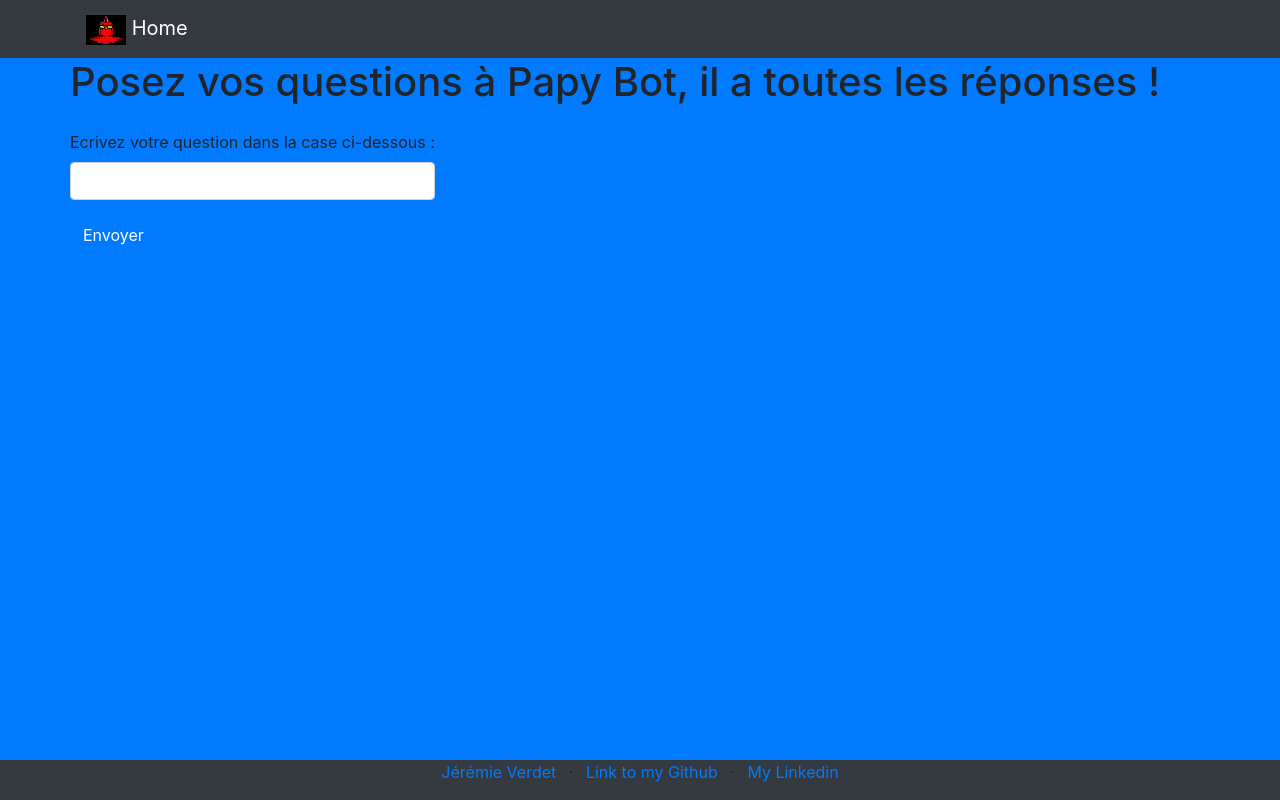
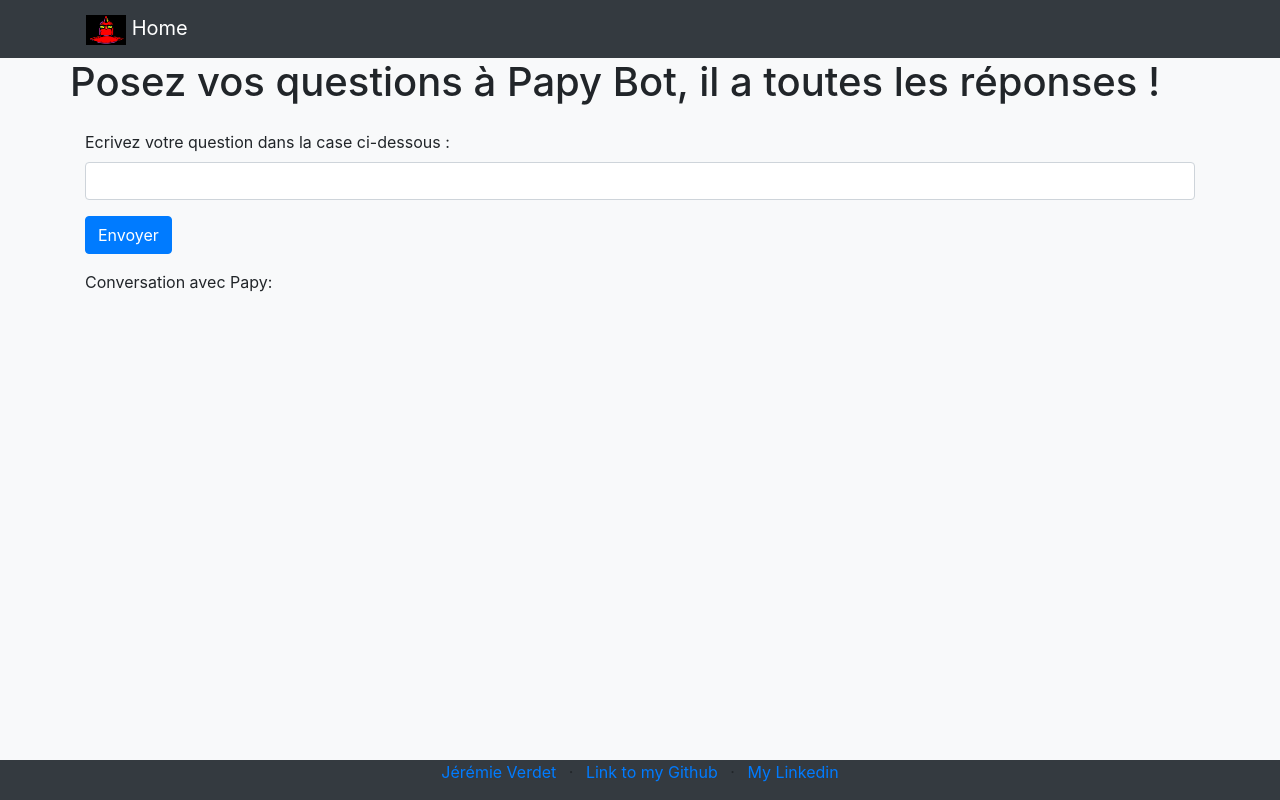
Before and after one commit to jerev7/p7_papybot, a Flask app: page / in a window 1280 px wide. Run offline with Flask 2, Linux system fonts and the light colour scheme; some libraries are stand-ins or nearby versions.

Commit message:
added wikipedia API connection and wiki link after text box

```diff
--- a/myapp/static/js/script.js
+++ b/myapp/static/js/script.js
@@ -13,30 +13,49 @@ function updateQuestion(route) {
 	$.getJSON(route, {
 	    		note: $("#note").val(),
 	    	}, function(data) {
-	    			event.preventDefault();
 	    			$("#imggoogle").attr('src', data.backend_result_embedmap);
-	    			var key_word = data.key_word
+	    			var key_word = data.key_word;
 	    			$.getJSON(data.backend_result_geocodejson, function(data) {
-	    				$("#result_adress").text("L'adresse de " + key_word + " est le " + data["results"][0]["formatted_address"] + ", wikipedia sera là")
+	    				let first_part = ("Votre question : " + ($("#note").val()));
+	    				$("#conversation").show()
+	    				$("#conversation").text(first_part);
+	    				$('#loader').show()
+	    				$("#loader").fadeOut(3000, function(event) {
+	    					$("#conversation").append("\nPapybot : Tout de suite mon petit. L'adresse de " + key_word + " est " + data["results"][0]["formatted_address"]).delay(5000);
+	    					let street = data["results"][0]["address_components"][1]["long_name"];
+	    					$.getJSON("https://fr.wikipedia.org/api/rest_v1/page/summary/" + street, function(data) {
+	    						$("#conversation").append("\nMais laisse moi t'en dire plus !... ");
+	    						$("#conversation").append(data["extract"] + "\n");
+	    						$("#wikilink").attr('href', "https://fr.wikipedia.org/wiki/" + street)
+	    						$("#wikilink").show();
+	    						$("#imggoogle").show();
+	    					});
+	    				})
 	    			});
-	    			$("#imggoogle").show();
 	    	});
 }
+$("#conversation").hide()
 $("#imggoogle").hide();
+$("#loader").hide();
+$("#wikilink").hide();
 $(document).ready(function() {
-	$("#result").hide();
     $("#submit_button").on('click', function (event) {
     	if ($("#note").val() != "") {
     		event.preventDefault();
-    		$("#result").text("Votre question est : " + $("#note").val());
-    		$("#result").show();
 	    	updateQuestion("/backend_process");
 	    };
     });
 });
+// $("#imggoogle").on('change', function() {
+//   $('#mdb-preloader').delay(1000).fadeOut(300);
+
+// LA BONNE ADRESSE PR L'EXTRAIT DE WIKIPEDIA EST ////////////////////////////////////////////////////////////////////////////////////////////////////////
+// https://en.wikipedia.org/w/api.php?action=query&prop=extracts&titles=OpenClassrooms&exintro=&exsentences=2&explaintext=&redirects=&formatversion=2/////
+//////////////////////////////////////////////////////////////////////////////////////////////////////////////////////////////////////////////////////////
 
 
 
+//https://en.wikipedia.org/w/api.php?format=json&action=query&titles=OpenClassrooms&prop=revisions&rvprop=content&callback=?
 
 // function dowiki(place) {
 //     var URL = 'https://fr.wikipedia.org/w/api.php?format=json&action=query&prop=extracts&exintro=&explaintext=';
--- a/myapp/templates/index.html
+++ b/myapp/templates/index.html
@@ -18,7 +18,7 @@
       <title>Papybot</title>
   </head>
 
-  <body class="bg-primary">
+  <body class="bg-light">
     <div class="bg-dark">
       <div class="container">
         <div class="row">
@@ -36,6 +36,7 @@
         <h1>Posez vos questions à Papy Bot, il a toutes les réponses !</h1>
       </div>
       <div class="row">
+        <div class="col">
           <form>
             <div class="form-group mt-3">
               <label for="note">Ecrivez votre question dans la case ci-dessous :</label>
@@ -45,10 +46,31 @@
             <button id="submit_button" type="submit" class="btn btn-primary">Envoyer</button>
           </form>
         </div>
-      <div class="row">
-        <p id="result"></p>
       </div>
       <div class="row">
+        <div class="col">
+          <div id="loader" class="spinner-border m-3" role="status">
+            <span class="sr-only"><strong>Loading...</strong></span>
+          </div>
+        </div>
+      </div>
+      <div class="row">
+        <div class="col">
+          <form>
+            <div class="form-group mt-3">
+                <label for="note">Conversation avec Papy:</label>
+                <textarea id="conversation" rows="5" class="form-control" disabled></textarea>
+              </div>
+          </form>
+        </div>
+      </div>
+      <div class="row">
+        <div class="col">
+          <a id="wikilink" href="#">Lien vers Wikipedia</a>
+        </div>
+      </div>
+      <div class="row">
+        <div class="col mt-5">
           <iframe
             id="imggoogle"
             width="600"
@@ -57,8 +79,7 @@
             src="" allowfullscreen>
           </iframe>
         </div>
-      <div class="row">
-        <p id="result_adress"></p>
+      </div>
     </div>
 
     <footer class="fixed-bottom">
@@ -67,7 +88,7 @@
           <div class="row">
             <div class="col">
               <ul class="list-inline text-center">
-                <li class="list-inline-item"><a href="#">Jérémie Verdet</a></li>
+                <li class="list-inline-item text-primary">Jérémie Verdet</li>
                 <li class="list-inline-item">&middot;</li>
                 <li class="list-inline-item"><a href="https://github.com/jerev7/p7_papybot">Link to my Github</a></li>
                 <li class="list-inline-item">&middot;</li>
```
Lines whose indentation alone changed are shown as unchanged.
